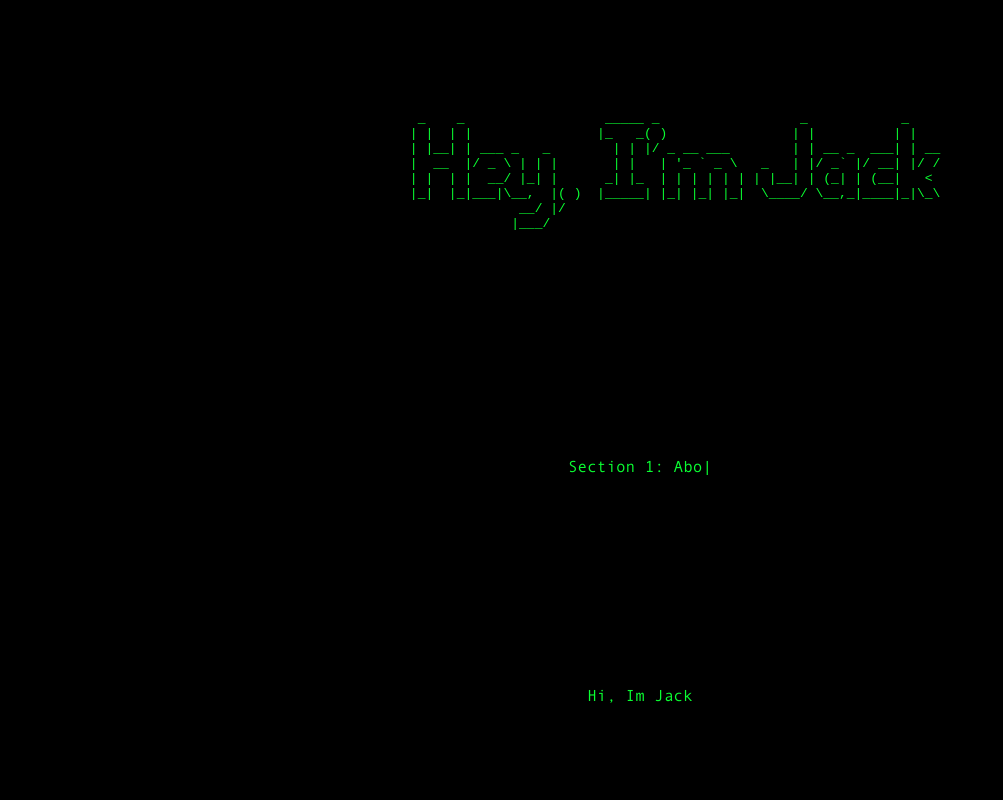
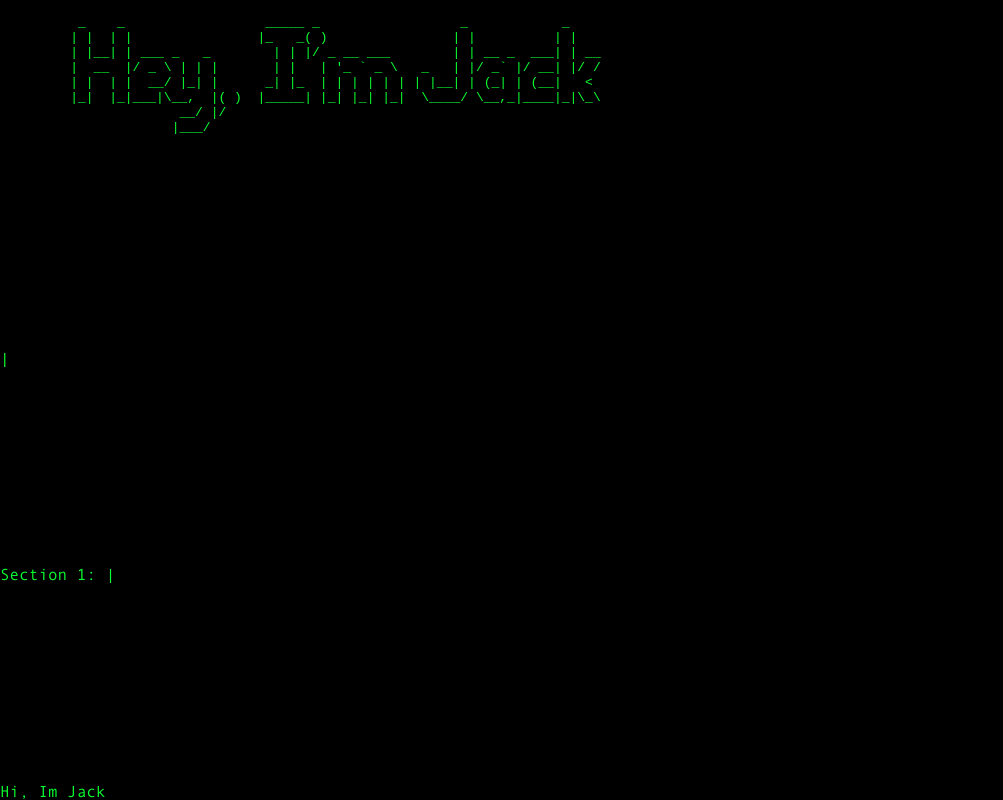
Before and after one commit to jackcdavey/terminal-demo, a Next.js app: page / in a window 1280 px wide. Shown: the whole page, without its empty margins (0-1003 px from the left). Built offline with nearby package versions, Linux system fonts and the light colour scheme.

Commit message:
Added tagline

```diff
--- a/src/app/page.module.css
+++ b/src/app/page.module.css
@@ -2,8 +2,8 @@
   display: flex;
   flex-direction: column;
   justify-content: space-between;
-  align-items: center;
-  padding: 6rem;
+  /* align-items: center; */
+  /* padding: 6rem; */
   min-height: 100vh;
   background-color: black;
   color: #0aff32;
--- a/src/app/page.tsx
+++ b/src/app/page.tsx
@@ -3,6 +3,7 @@
 import Image from 'next/image'
 import styles from './page.module.css'
 
+import TaglineTxt from './tagline'
 import TerminalText from './terminal'
 
 export default function Home() {
@@ -21,7 +22,7 @@ export default function Home() {
                       |___/
         `}
       </pre>
-
+      <TaglineTxt />
       <TerminalText />
       <p>
         Hi, Im Jack
--- /dev/null
+++ b/src/app/tagline.tsx
@@ -0,0 +1,35 @@
+'use client'
+import React from 'react';
+import { TypeAnimation } from 'react-type-animation';
+const TaglineTxt = () => {
+    const delay = 1000;
+
+    return (
+        <TypeAnimation
+            sequence={[
+                "Developer",
+                delay,
+                "Designer",
+                delay,
+                "Tinkerer",
+                delay,
+                "Photographer",
+                delay,
+                "Ordained Minister",
+                delay,
+                "Audiophile",
+                delay,
+                "Pinewood Derby State Champion (2007 - 2009)",
+                delay,
+                "Sudoku Enthusiast",
+                delay,
+            ]}
+            wrapper="span"
+            cursor={true}
+            repeat={Infinity}
+        // style={{ fontSize: '20px', color: 'green' }}
+        />
+    )
+};
+
+export default TaglineTxt;
```
